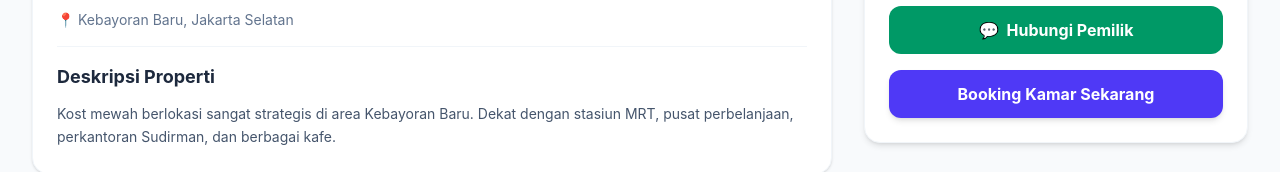
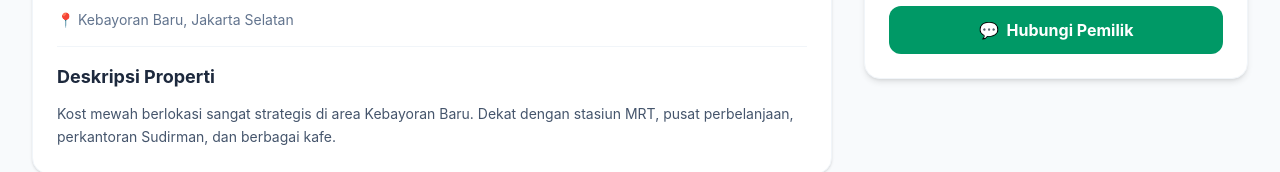
Before and after one commit to razzell6/find-kost, a React (Vite) app: page /kost/1 in a window 1280 px wide. Shown: the part 741-913 px from the top of the page. Built offline with nearby package versions, Linux system fonts and the light colour scheme; sample sign-in values are in the browser's storage.

Commit message:
mengubah

```diff
--- a/src/pages/KostDetail.jsx
+++ b/src/pages/KostDetail.jsx
@@ -58,12 +58,6 @@ const handleBooking = () => {
               </button>
 
               {/* Jalankan fungsi proteksi saat diklik */}
-              <button
-                onClick={handleBooking}
-                className="w-full bg-indigo-600 hover:bg-indigo-700 text-white font-bold py-3 rounded-xl transition shadow-md"
-              >
-                Booking Kamar Sekarang
-              </button>
             </div>
           </aside>
         </div>
@@ -89,6 +83,12 @@ const handleBooking = () => {
               >
                 Masuk Sekarang (Simulasi)
               </button>
+              <button
+                onClick={() => setShowAuthModal(false)}
+                className="w-full bg-slate-100 hover:bg-slate-200 text-slate-600 font-medium py-2.5 rounded-xl transition"
+              >
+                Nanti Saja
+              </button>
             </div>
           </div>
         </div>
```
